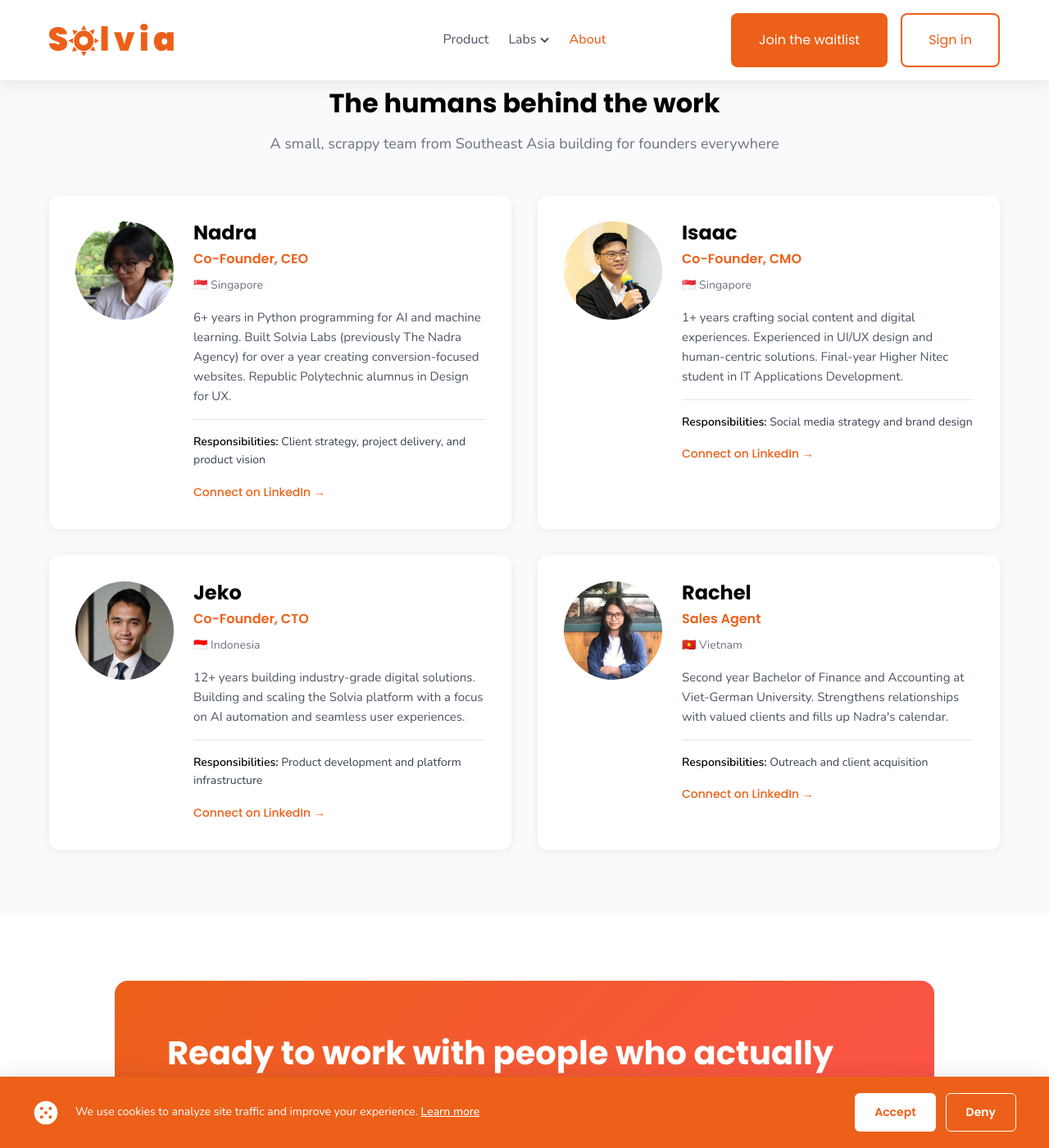
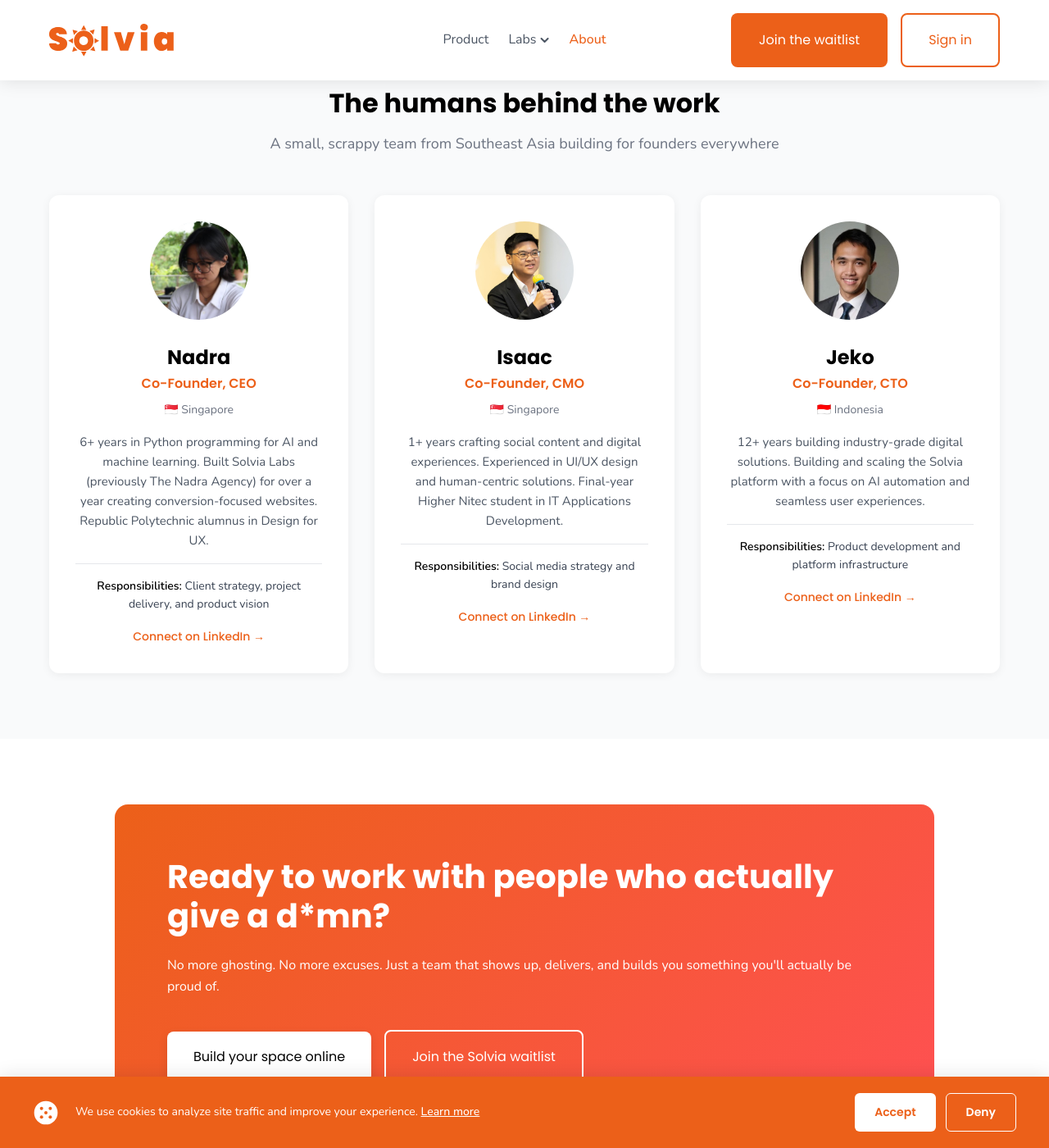
Before and after one commit to petpeevephobia/solvia-mini, a Jekyll site: the page about.html, which Jekyll copies as it is, in a window 1280 px wide and 1400 px high, scrolled down 3835 px. Shown: the whole window at 82% size. Built offline with Jekyll 4.4.1, drawn with Linux system fonts in a browser that asks for light colours.

Commit message:
remove: rachel from about page

```diff
--- a/about.html
+++ b/about.html
@@ -304,7 +304,7 @@
                 </div>
 
 
-                <div class="team-member">
+                <!-- <div class="team-member">
                     <div class="member-info">
                         <img src="assets/images/team/rachel_2.jpg" alt="Rachel" class="member-photo">
                         <div class="member-content">
@@ -318,7 +318,7 @@
                             <a href="https://www.linkedin.com/in/rachel-tran-1a5067305/" target="_blank" class="linkedin-link">Connect on LinkedIn →</a>
                         </div>
                     </div>
-                </div>
+                </div> -->
             </div>
         </div>
     </section>
--- a/css/style.css
+++ b/css/style.css
@@ -3243,7 +3243,7 @@
 
 .team-grid {
     display: grid;
-    grid-template-columns: repeat(2, 1fr);
+    grid-template-columns: repeat(3, 1fr);
     gap: 2rem;
     margin-top: 3rem;
 }
@@ -3263,8 +3263,10 @@
 
 .member-info {
     display: flex;
+    flex-direction: column;
     gap: 1.5rem;
-    align-items: flex-start;
+    align-items: center;
+    text-align: center;
 }
 
 .member-photo {
@@ -3273,10 +3275,12 @@
     object-fit: cover;
     border-radius: 50%;
     flex-shrink: 0;
+    margin-bottom: 0.5rem;
 }
 
 .member-content {
     flex: 1;
+    width: 100%;
 }
 
 .member-info h2 {
```
Also changed, not shown: 8 other files.
